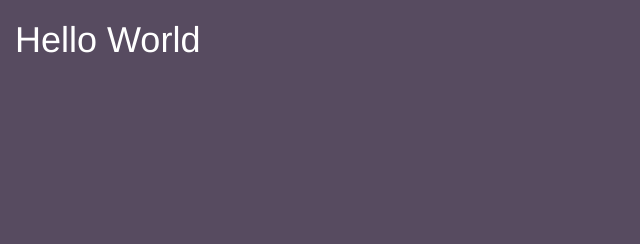
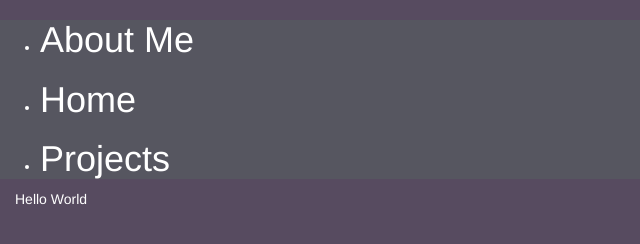
Before and after one commit to arnie64/arnie64.github.io, a plain HTML site: page index.html in a window 1280 px wide. Shown: the whole page, without its empty margins (0-640 px from the left). Drawn offline with nearby package versions, Linux system fonts and the light colour scheme.

```diff
--- a/global.css
+++ b/global.css
@@ -1,4 +1,20 @@
+body {
+    margin: 0;
+    height: 100vh;
+    overflow: hidden;
+    background: no-repeat;
+}
+
+header {
+    background-color: rgb(86, 86, 96);
+    margin: 0;
+}
+
 .bg-1 {
     background-color: #574b60;
     color: #ffffff;
 }
+
+.bg-2 {
+
+}
--- a/index.html
+++ b/index.html
@@ -15,10 +15,22 @@
         <script src="https://maxcdn.bootstrapcdn.com/bootstrap/3.3.7/js/bootstrap.min.js"></script>
 
         <link rel="stylesheet" href="global.css">
+
+        <!--This is for particles background-->
+        <script src="https://cdn.jsdelivr.net/npm/particles.js@2.0.0/particles.min.js"></script>
     </head>
     <body class="bg-1">
-        <div class="container-fluid bg-1">
-            <h1>Hello World</h1>
+        <header class="contrain-fluid bg-2">
+            <ul>
+                <li href="about.html"><h1>About Me</h1></li>
+                <li href="index.html"><h1>Home</h1></li>
+                <li href="projects.html"><h1>Projects</h1></li>
+            </ul>
+        </header>
+        <div id="particles-js">
+            <div class="container-fluid">
+                <p>Hello World</p>
+            </div>
         </div>
     </body>
 </html>
```
Also changed, not shown: about.html (added, +2 -0 lines), projects.html (added, +2 -0 lines).
